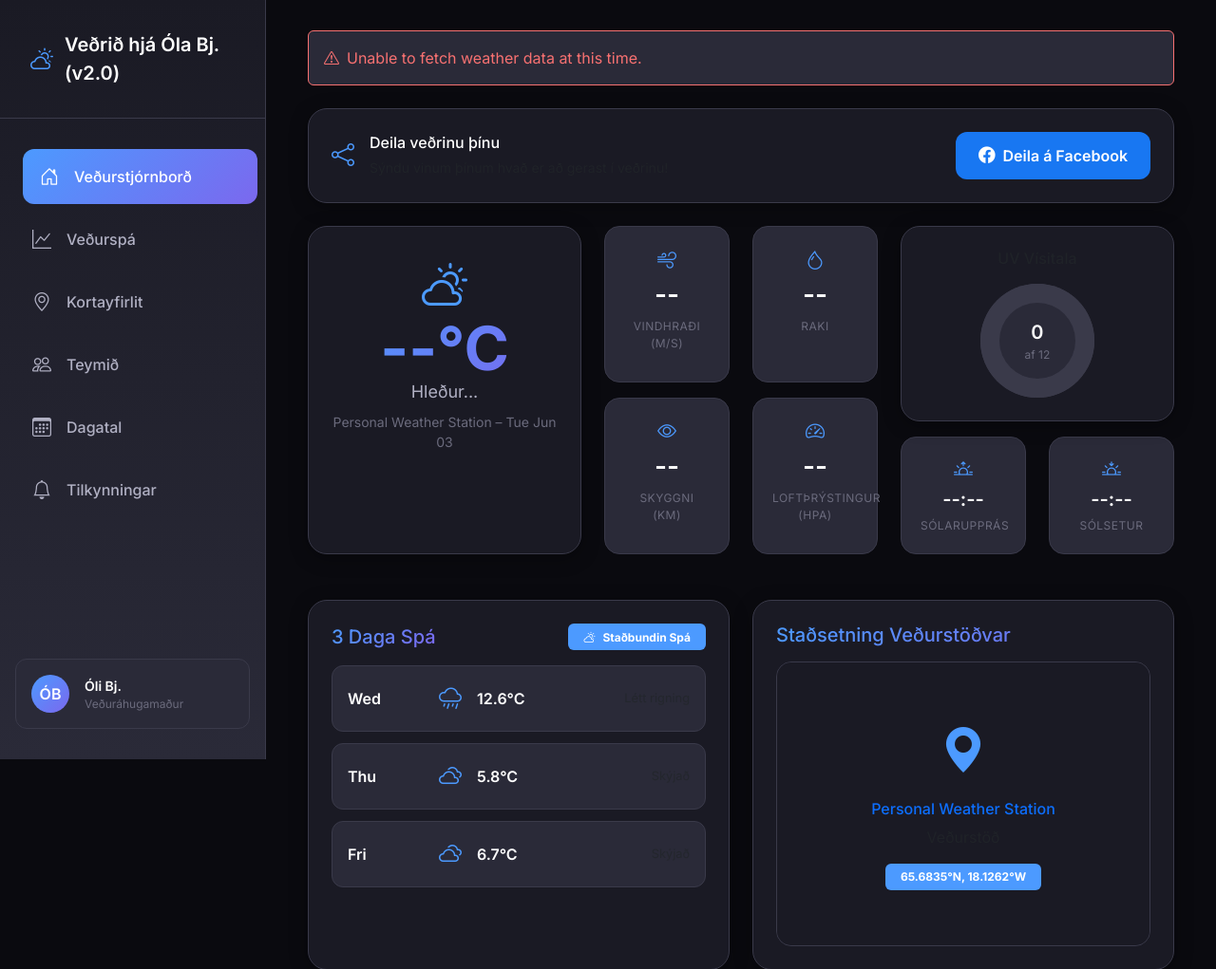
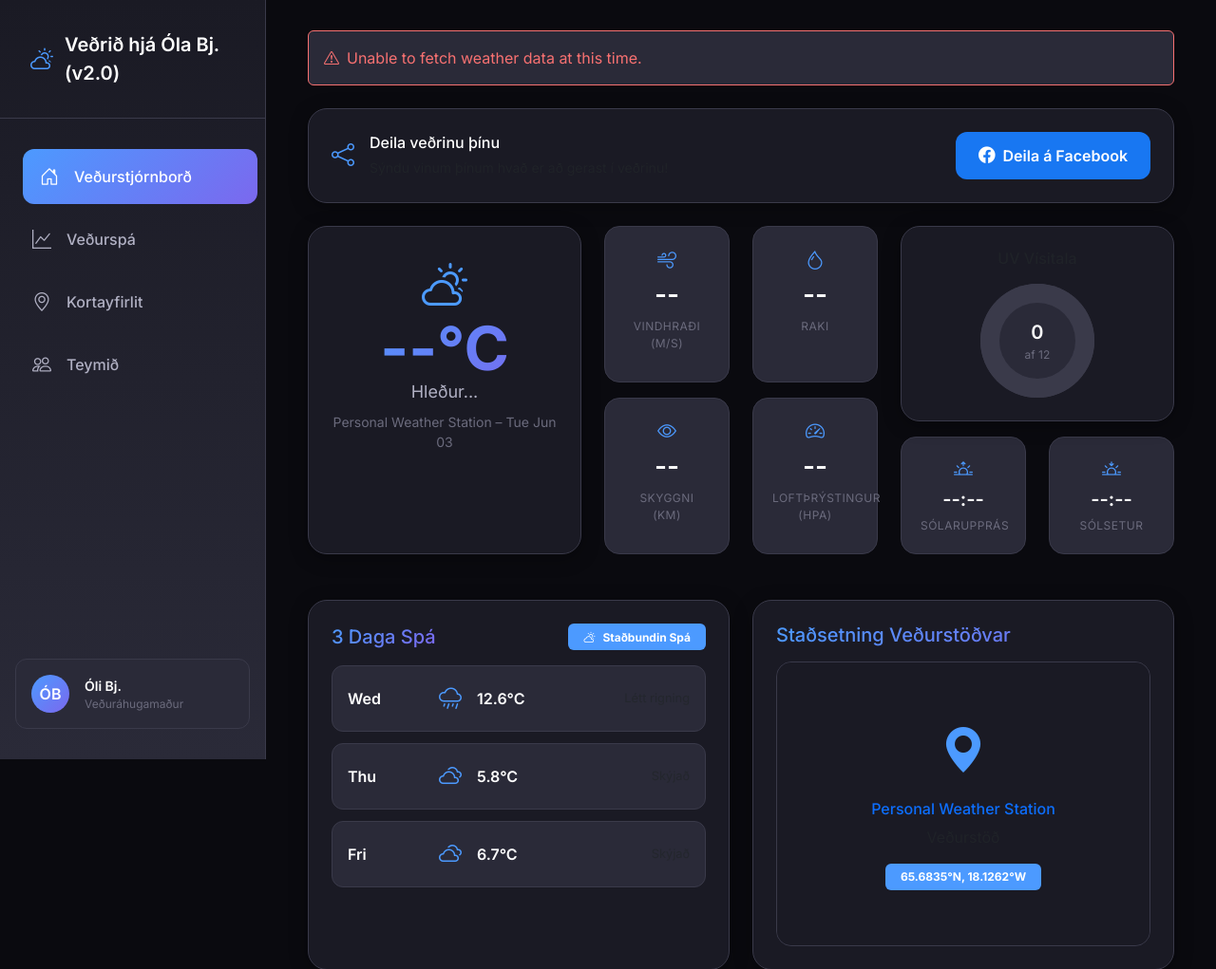
Before and after one commit to Pappakassi/weather_station, a Django app: page / in a window 1280 px wide. Shown: the top 1021 px of the page at 95% size. Run offline with Django 4.2, Linux system fonts and the light colour scheme; data that the repository does not hold is empty.

Commit message:
Clean up navigation: remove placeholder Dagatal and Tilkynningar links that lead nowhere

```diff
--- a/templates/base.html
+++ b/templates/base.html
@@ -516,18 +516,6 @@
                     Teymið
                 </a>
             </div>
-            <div class="nav-item">
-                <a href="#" class="nav-link">
-                    <i class="bi bi-calendar3"></i>
-                    Dagatal
-                </a>
-            </div>
-            <div class="nav-item">
-                <a href="#" class="nav-link">
-                    <i class="bi bi-bell"></i>
-                    Tilkynningar
-                </a>
-            </div>
         </nav>
 
         <div class="user-profile">
```
